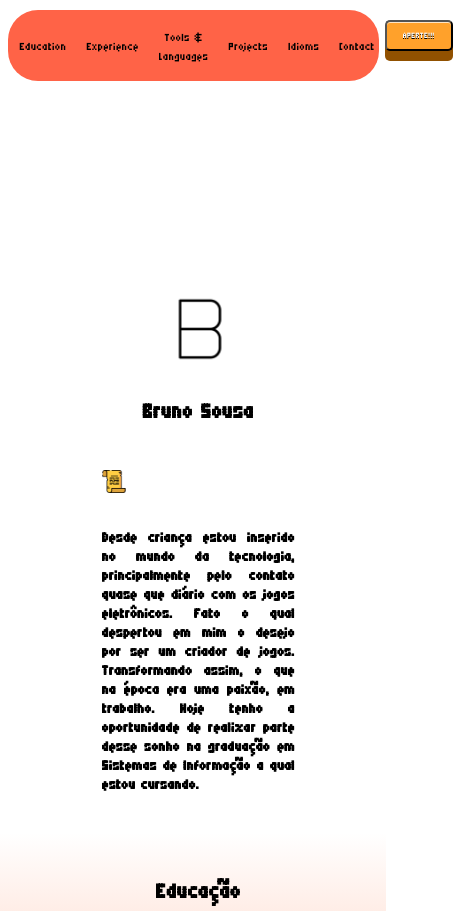
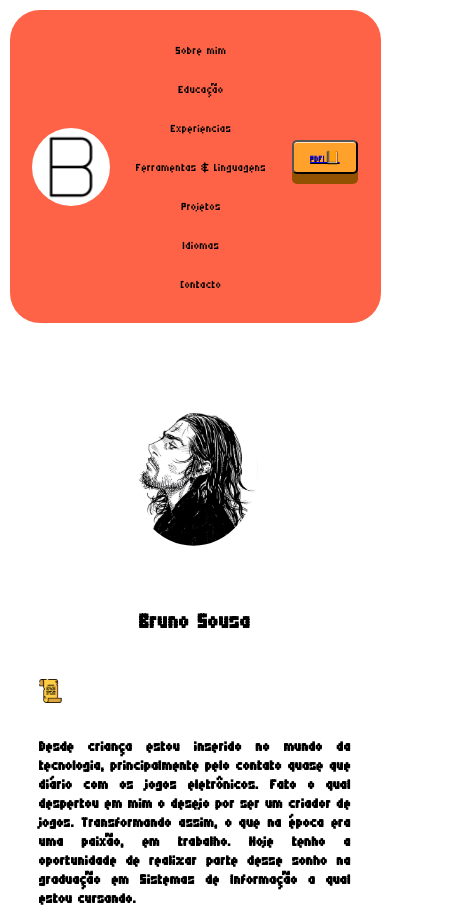
Before and after one commit to Refilx/Refilx.github.io, a plain HTML site: page index.html in a window 390 px wide. Shown: the top 911 px of the page, 453 px wide, since content can reach past the window. Drawn offline with Linux system fonts and the light colour scheme.

Commit message:
Finalização do Portifólio

```diff
--- a/css/global.css
+++ b/css/global.css
@@ -1,229 +1,98 @@
-/*
 @font-face {
     font-family: "fonte titulo";
     src: url('../assets/fonts/Micro5-Regular.ttf');
 }
 
-body{
-    width: 1600px;
-    display: flex;
-    margin: 0;
-    flex-direction: column;
-    justify-content: center;
-    background-color: black;
-    color: white;
-    font-family: "fonte titulo";
-    font-size: 25px;
-}
-
-main{
-    height: 100dvh;
-}
-
-.rowElement{
-    display: flex;
-    flex-direction: row;
-    justify-content: space-between;
-    align-items: center;
-}
-
-.infoIcons{
-    height: 40px;
-    width: 40px;
-    vertical-align: middle;
-}
-
-*/
-/*
-@font-face {
-    font-family: "fonte titulo";
-    src: url('../assets/fonts/Micro5-Regular.ttf');
-}
-
-body {
-    width: 100%; /* Definir largura para ocupar toda a largura disponível
-    display: flex;
-    margin: 0;
-    flex-direction: column;
-    justify-content: center;
-    text-align: center;
-    background-color: white;
-    color: black;
-    font-family: "fonte titulo";
-    font-size: 2vw; /* Usar unidade relativa para o tamanho de fonte
-}
-
-main {
-    min-height: 100vh; /* Usar min-height para garantir altura mínima
-    padding: 20px; /* Adicionar padding para espaço interno
-}
-
-#education {
-    margin-top: 35vh; /* Margem superior usando altura da viewport
-    background: linear-gradient(to top, orangered, white); /* Gradiente de cor laranja
-}
-
-#experience{
-    background: linear-gradient(to bottom, orangered, white); /* Gradiente de cor laranja
+/*Espaço de declaração de variáveis*/
+:root{
+    --cor-inicial-do-gradiente: orangered;
+    --cor-final-do-gradiente: white;
+    --cor-de-fundo-geral: black;
+    --nome-da-fonte: "fonte titulo";
 
 }
 
-.gridElement {
-    display: grid;
-    grid-template-columns: 40dvh 40dvh;
-    grid-template-rows: 15dvh 15dvh;
-    align-content: space-around;  /*Cria um espaço entre os elementos
-    align-items: center;
-}
-
-.rowElement {
-    display: flex;
-    flex-direction: row;
-    justify-content: space-around; /* Alterado para space-around para melhor distribuição
-    align-items: center;
-    margin-bottom: 20px; /* Espaçamento inferior entre as linhas
-}
-
-.infoIcons {
-    height: 3vw; /* Usar unidade relativa para tamanho de ícone
-    width: 3vw; /* Usar unidade relativa para tamanho de ícone
-    margin: 1vw;
-    vertical-align: middle;
-    text-align: center;
-}
-
-/* Media Queries para ajustar o layout em diferentes tamanhos de tela
-@media (max-width: 1200px) {
-    body {
-        font-size: 2vw; /* Ajuste o tamanho da fonte para telas menores
-    }
-}
-
-@media (max-width: 768px) {
-    body {
-        font-size: 3vw; /* Ajuste o tamanho da fonte para dispositivos móveis
-    }
-
-    .rowElement {
-        flex-direction: column; /* Altere para coluna em telas menores
-        text-align: center; /* Centralize o texto em telas menores
-    }
-
-    .infoIcons li{
-        height: 6vw; /* Ajuste o tamanho do ícone para dispositivos móveis
-        width: 6vw; /* Ajuste o tamanho do ícone para dispositivos móveis
-        margin-bottom: 10px; /* Reduza o espaçamento inferior entre os ícones
-        list-style: none;
-    }
-}
-*/
-
-@font-face {
-    font-family: "fonte titulo";
-    src: url('../assets/fonts/Micro5-Regular.ttf');
-}
-
+/*Ajustando as configurações do corpo do texto*/
 .corpoText {
-    /* margin-top: 20dvh; */
-    /* margin-bottom: 5dvh; */
    font-size: 1em;
    text-align: justify;
    justify-content: center;
    align-items: center;
 }
 
+/*Ajustando as configurações da imagem principal*/
 .about-image {
-   margin-top: 20dvh;
+   margin-top: 10dvh;
    width: 20dvw;
    height: 20dvw;
-   /* max-width: 400px; Define um tamanho máximo para a imagem */
-  /* max-height: 400px;  Define um tamanho máximo para a imagem */
    border-radius: 50%;
    margin-left: 15dvw;
 }
 
+/*Ajustando as configurações do corpo da página*/
 body {
-    width: 99dvw; /* Definir largura para ocupar toda a largura disponível */
+    width: 99dvw; /* Definindo largura de modo que a página não cresça a ponto de gerar uma side bar*/
     display: flex;
     margin: 0;
     flex-direction: column;
     justify-content: center;
-    align-items: center; /* Alinhar conteúdo ao centro vertical e horizontalmente */
+    align-items: center; /* Alinha o conteúdo ao centro vertical e horizontalmente */
     text-align: center;
     background-color: white;
-    color: black;
-    font-family: "fonte titulo";
+    color: var(--cor-de-fundo-geral); /*uso de váriáveis dentro do css*/
+    font-family: var(--nome-da-fonte);
     font-size: 2vw; /* Usar unidade relativa para o tamanho de fonte */
 }
 
-/*
-main {
-    min-height: 100vh; /* Usar min-height para garantir altura mínima
-    padding: 20px; /* Adicionar padding para espaço interno
-}
-*/
-
+/*Ajustando as configurações de alguns elementos de texto da página*/
 h1, h3, span{
     text-align: center;
     justify-content: center;
 
 }
 
+/*Ajustando as configurações das duas seções que ficarão localizados os gradientes início*/
 #education, #experience{
     display: flex;
     width: auto;
 }
 
 #education {
-     /* margin-top: 35vh; /* Margem superior usando altura da viewport */
-    background: linear-gradient(to top, orangered, white); /* Gradiente de cor laranja */
+    background: linear-gradient(to top, var(--cor-inicial-do-gradiente), var(--cor-final-do-gradiente)); /* Gradiente de cor laranja */
 }
 
 #experience {
-    background: linear-gradient(to bottom, orangered, white); /* Gradiente de cor laranja */
+    background: linear-gradient(to bottom, var(--cor-inicial-do-gradiente), var(--cor-final-do-gradiente)); /* Gradiente de cor laranja */
 }
+/*Ajustando as configurações das duas seções que ficarão localizados os gradientes fim*/
 
+/*Configurando uma classe que ajustará o título de algumas seções da página*/
 .sectionTitle{
     text-align: center;
     size: 3dvw;
 }
 
-/*
-.gridElement {
-    display: grid;
-    grid-template-columns: 80dvh;
-    /* grid-template-columns: repeat(2, 40vw);  /* Ajuste para 2 colunas de 40% da largura da viewport */
-    /* grid-template-rows: repeat(2, 15vh); /* Ajuste para 2 linhas de 15% da altura da viewport */
-     /* gap: 5dvw; /* Espaço entre as células do grid
-    align-content: center; /* Alinhar o conteúdo verticalmente no centro do grid
-    justify-items: center; /* Alinhar os itens das células horizontalmente no centro */
-     /*margin-bottom: 5dvh;*/
-     /*margin-left: 7dvw;
-}
-*/
-
+/*Ajustando as configurações do conteúdo das divs dentro da página*/
 div{
     align-content: center;
     justify-content: center;
     text-align: justify;
 }
 
+/*uso de uma classe para limitar a largura de alguns elementos da página reduzindo-o para a metade*/
 .centralize-text {
     width: 50%;
 }
 
-.centralize-icons{
-}
-
+/*Ajustando as configurações das seções da página e do conteúdo interno delas*/
 section {
     width: 50%;
-    padding: 20px; /* Adicionar padding para espaço interno */
-    min-height: 50vh; /* Usar min-height para garantir altura mínima */
+    padding: 20px;
     text-align: justify;
-    padding-left: 8vw;
     justify-content: center;
 }
 
+/*Configurando uma classe que ajustará alguns elementos da página dispondo-os em formato de linhas de modo a alinha-los lateralmente*/
 .rowElement {
     display: flex;
     flex-direction: row;
@@ -232,41 +101,56 @@ section {
     margin-bottom: 20px; /* Espaçamento inferior entre as linhas */
 }
 
+/*Configurando uma classe que ajustará as figuras inseridas na página*/
 .infoIcons {
-    height: 4vw; /* Usar unidade relativa para tamanho de ícone */
-   /* width: 4vw; Usar unidade relativa para tamanho de ícone */
-     padding-right: 2dvw;
-    justify-content: space-between; /* Alterado para space-around para melhor distribuição */
+    height: 4vw; /* Usando unidade relativa para tamanho de ícone */
+    padding-right: 2dvw;
+    justify-content: space-between; /*melhorando a disposição das imagens, colocando um espaço entre elas*/
     align-content: center;
 }
 
+/*Alterando as configurações de um elemento de listas para melhor manipular os elementos internamente*/
 ul{
-
+    padding: 0;
+    margin: 0;
+    padding-left: 2vw;
 }
 
+/*Usei como refenrência a tela do SANSUNG GALAXY S8+*/
 /* Media Queries para ajustar o layout em diferentes tamanhos de tela */
 @media (max-width: 768px) {
-    header {
-
+    body {
+        font-size: 5vw; /* Ajustando o tamanho da fonte para dispositivos móveis */
+        width: 100%;
     }
 
-    body {
-        font-size: 5vw; /* Ajuste o tamanho da fonte para dispositivos móveis */
-        width: 100;
+    /*Ajustando a largura da section*/
+    section {
+        width: 80%;
     }
 
-    /*
-    .gridElement {
-        grid-template-columns: 80dvw; /* Ajuste para 1 coluna ocupando 80% da largura da viewport
+    /*Ajustando a largura do texto que ficará dentro da section*/
+    .centralize-text {
+        width: 95%;
     }
-    */
 
+    /*Ajustando as configurações da imagem principal da página*/
+    .about-image{
+        height: 18dvh;
+        width: auto;
+        padding: 8vw;
+        margin-top: 0;
+        margin-block: auto;
+    }
 
+    ul{
+        padding-left: 10dvw;
+    }
 
+    /*Ajustando as configurações dos ícones na página*/
     .infoIcons {
-        height: 6vw; /* Ajuste o tamanho do ícone para dispositivos móveis */
-        /* width: 6vw; Ajuste o tamanho do ícone para dispositivos móveis */
-        margin-bottom: 10px; /* Reduza o espaçamento inferior entre os ícones */
+        height: 6vw; /* Ajustando o tamanho do ícone para dispositivos móveis */
+        margin-bottom: 10px; /* Reduzindo o espaçamento inferior entre os ícones */
         justify-content: center;
         align-items: start;
         padding-left: 0dvw;
--- a/css/header.css
+++ b/css/header.css
@@ -1,39 +1,57 @@
-/*
-header{
-    width: 90%;
-    height: 60px;
+@font-face {
+    font-family: "fonte titulo";
+}
+
+header {
+    width: 90dvw;
+    height: 10vh;
     background-color: tomato;
     padding: 10px;
-    margin: 10px 20px;
+    margin: 10px auto; /* Centralizar o header na tela */
     border-radius: 30px;
+    display: flex;
+    justify-content: space-between;
+    align-items: center;
 }
 
-.logoHeader{
-    width: 60px;
-    height: 60px;
-    border-radius: 30px;
+/* Estilo do logo */
+.logoHeader {
+    width: 5vw;
+    height: 5vw;
+    border-radius: 50%;
 }
 
-.link{
+/* Estilo dos links no menu */
+.link {
     text-decoration: none;
     font-family: "fonte titulo";
-    font-size: 35px;
+    font-size: 2vw; /* Usando unidade relativa para o tamanho da fonte */
     color: black;
+    transition: color 0.3s ease; /* Transição suave de cor ao passar o mouse */
 }
 
-.link:hover{
-    color: rgb(60 180 186);
+.link:hover {
+    color: cyan; /* Nova cor ao passar o mouse */
 }
 
-.selectedLinkMenu{
-    color: #43C59E;
+/* Estilo da lista de navegação */
+.listNavMenu {
+    margin: 0;
+    padding: 0;
+    list-style: none;
+    display: flex;
 }
 
-.listNavMenu li{
-    margin: 20px;
-    list-style: none;
+.listNavMenu li {
+    margin: 0 10px; /* Espaçamento entre os itens do menu */
 }
 
+/*Ajustando a comportamento da classe especificamente no elemento header*/
+header.rowElement {
+    justify-content: space-around;
+}
+
+/* Configuração e estilização do botão início*/
 header button{
     color:white;
   font-family: "fonte titulo";
@@ -67,113 +85,39 @@ header button:active{
     -moz-box-shadow:inset 0 1px 0 #FFE5C4, inset 0 -3pxpx 0 #915100;
     box-shadow:inset 0 1px 0 #FFE5C4, inset 0 -3px 0 #915100;
 }
-    */
-
-@font-face {
-    font-family: "fonte titulo";
-    /* Adicione aqui a definição da fonte, se necessário */
-}
-
-/* Estilo básico do header */
-header {
-    width: 90dvw;
-     /*max-width: 1200px; Definir largura máxima para evitar que o cabeçalho fique muito largo */
-    height: 10vh;
-    background-color: tomato;
-    padding: 10px;
-    margin: 10px auto; /* Centralizar o header na tela */
-    border-radius: 30px;
-    display: flex;
-    justify-content: space-between;
-    align-items: center;
-}
-
-/* Estilo do logo */
-.logoHeader {
-    width: 4dvw;
-    height: 4dvw;
-    border-radius: 50%;
-}
-
-/* Estilo dos links no menu */
-.link {
-    text-decoration: none;
-    font-family: "fonte titulo"; /* Ajuste a fonte conforme necessário */
-    font-size: 2vw; /* Usar unidade relativa para o tamanho da fonte */
-    color: black;
-    transition: color 0.3s ease; /* Transição suave de cor ao passar o mouse */
-}
-
-.link:hover {
-    color: #3cb4ba; /* Nova cor ao passar o mouse */
-}
-
-/* Estilo do link selecionado no menu */
-.selectedLinkMenu {
-    color: #43C59E;
-}
-
-/* Estilo da lista de navegação */
-.listNavMenu {
-    margin: 0;
-    padding: 0;
-    list-style: none;
-    display: flex;
-}
-
-.listNavMenu li {
-    margin: 0 10px; /* Espaçamento entre os itens do menu */
-}
-
-header button{
-    color:white;
-  font-family: "fonte titulo";
-  font-size:30px;
-  text-align: center;
-  text-decoration:none;
-  background-color:#FFA12B;
-  display:block;
-  position:relative;
-  padding:5px 5px;
-  margin-bottom: 20px;
-
-  -webkit-tap-highlight-color: rgba(0, 0, 0, 0);
-  text-shadow: 0px 1px 0px #000;
-  filter: dropshadow(color=#000, offx=0px, offy=1px);
-
-  -webkit-box-shadow:inset 0 1px 0 #FFE5C4, 0 10px 0 #915100;
-  -moz-box-shadow:inset 0 1px 0 #FFE5C4, 0 10px 0 #915100;
-  box-shadow:inset 0 1px 0 #FFE5C4, 0 10px 0 #915100;
-
-  -webkit-border-radius: 5px;
-  -moz-border-radius: 5px;
-  border-radius: 5px;
-}
-
-header button:active{
-    top:10px;
-    background-color:#F78900;
-
-    -webkit-box-shadow:inset 0 1px 0 #FFE5C4, inset 0 -3px 0 #915100;
-    -moz-box-shadow:inset 0 1px 0 #FFE5C4, inset 0 -3pxpx 0 #915100;
-    box-shadow:inset 0 1px 0 #FFE5C4, inset 0 -3px 0 #915100;
-}
+/* Configuração e estilização do botão Fim*/
 
 /* Media Queries para ajustar o layout em diferentes tamanhos de tela */
 @media (max-width: 768px) {
     header {
-        flex-direction: column; /* Mudar para coluna em telas menores */
+        flex-direction: column; /* Muda os links da header deixando-os em uma coluna em telas menores */
         height: auto; /* Altura automática para ajuste de conteúdo */
-        text-align: center; /* Centralizar texto */
+        text-align: center; /* Centraliza o texto */
+    }
+
+    /*Ajustando o tamanho da logo para dispositivos menores*/
+    .logoHeader{
+        height: 20vw;
+        width: 20vw;
     }
 
     .link, .selectedLinkMenu {
-        font-size: 4vw; /* Reduzir tamanho da fonte dos links para dispositivos móveis */
-
+        font-size: 4vw; /* Reduz o tamanho da fonte dos links para dispositivos móveis */
     }
 
+    /*Ajustando a lista no menu da navbar*/
+    .listNavMenu {
+        flex-direction: column;
+        margin: 10px 0; /* Ajusta a margem */
+    }
+
+    .listNavMenu li {
+        margin: 10px 0; /* Espaçamento entre os itens do menu */
+    }
+
+    /*Ajustando obotão para dispositivos móveis*/
     header button {
-        font-size: 3vw; /* Reduzir tamanho da fonte do botão para dispositivos móveis */
-        padding: 8px 16px; /* Reduzir padding do botão para dispositivos móveis */
+        font-size: 3vw;
+        padding: 8px 16px;
     }
 }
--- a/index.html
+++ b/index.html
@@ -6,45 +6,45 @@
     <link rel="stylesheet" href="css/global.css">
     <link rel="stylesheet" href="css/header.css">
     <link rel="icon" href="assets/images/Bheader.jpg">
-    <title>Bruno Sousa 😎</title>
+    <title>Bruno Sousa</title>
   </head>
   <body>
     <!--Cabeçalho início-->
     <header class="rowElement">
-      <img class="infoIcons" src="assets/images/letra-b.png" alt="letra-b"></img>
+      <img class="logoHeader" src="assets/images/letra-b.gif" alt="letra-b"></img>
       <nav>
         <ul class="rowElement listNavMenu">
           <li>
-            <a class="link selectedLinkMenu" href="#about">Home</a>
+            <a class="link selectedLinkMenu" href="#about">Sobre mim</a>
           </li>
           <li>
-            <a class="link" href="#education">Education</a>
+            <a class="link" href="#education">Educação</a>
           </li>
           <li>
-            <a class="link" href="#experience">Experience</a>
+            <a class="link" href="#experience">Experiencias</a>
           </li>
           <li>
-            <a class="link" href="#tools">Tools & Languages</a>
+            <a class="link" href="#tools">Ferramentas & Linguagens</a>
           </li>
           <li>
-            <a class="link" href="#projects">Projects</a>
+            <a class="link" href="#projects">Projetos</a>
           </li>
           <li>
-            <a class="link" href="#idioms">Idioms</a>
+            <a class="link" href="#idioms">Idiomas</a>
           </li>
           <li>
-            <a class="link" href="#contact">Contact</a>
+            <a class="link" href="#contact">Contacto</a>
           </li>
         </ul>
       </nav>
-      <button>APERTE!!!</button>
+      <button><a href="./CV - Bruno.Silva.pdf" target="_blank">PDF!📙</a></button>
     </header>
     <!--Cabeçalho fim-->
 
     <!--Sobre mim início-->
     <section id="about" >
       <div id="about-left">
-        <img class="about-image" src="assets/images/letra-b.gif" alt="Bruno" />
+        <img class="about-image" src="assets/images/logo1.jpeg" alt="Bruno" />
         <h1 class="sectionTitle">Bruno Sousa</h1>
       </div>
       <div id="about-right">
@@ -143,7 +143,7 @@
 
     <!--Idiomas início-->
     <section id="idioms">
-      <h2 class="rowElement sectionTitle">
+      <h2 class="rowElement">
         <img class="infoIcons" src="assets/images/idioms.svg" alt="Idioms">
         Idiomas
       </h2>
@@ -180,7 +180,7 @@
 
     <!--Projetos início-->
     <section id="projects">
-      <h2 class="rowElement sectionTitle">
+      <h2 class="rowElement">
         <img class="infoIcons" src="assets/images/projeto.png" alt="projects">
         Projetos
       </h2>
@@ -211,10 +211,14 @@
           </h3>
           <ul class="rowElement infoIcons">
             <ul>
-              <a href="https://www.outlook.com"><img class="infoIcons" src="assets/images/outlook.svg" href="outlook"></a>
+              <a href="mailto:20211ITA01GB0004@alunos.ifbaiano.edu.br" target="_blank">
+                <img class="infoIcons" src="assets/images/outlook.svg" href="outlook">
+              </a>
             </ul>
             <ul>
-              <a href="https://github.com/Refilx"><img class="infoIcons" src="assets/images/github.ico" href="github"> </a>
+              <a href="https://github.com/Refilx" target="_blank">
+                <img class="infoIcons" src="assets/images/github.ico" href="github">
+              </a>
             </ul>
           </ul>
         </div>
```
Also changed, not shown: 1 other file.
